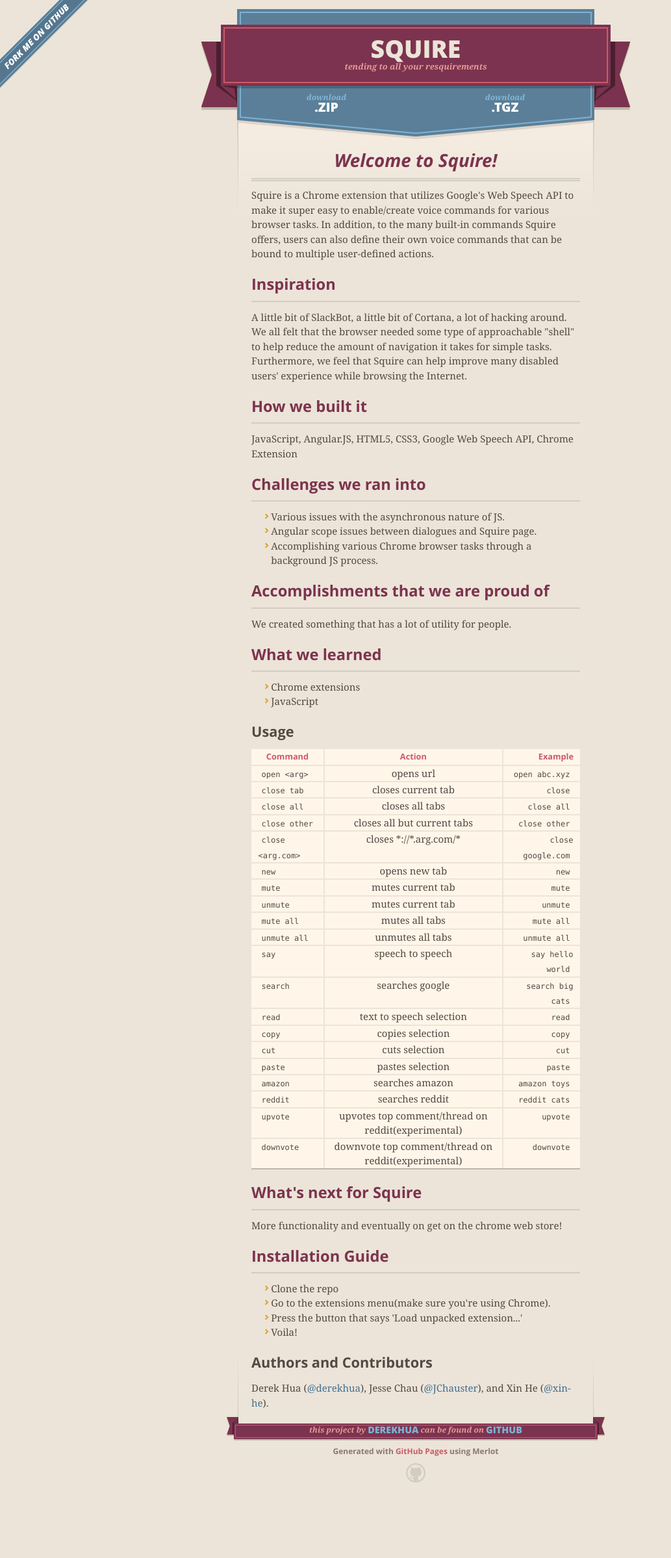
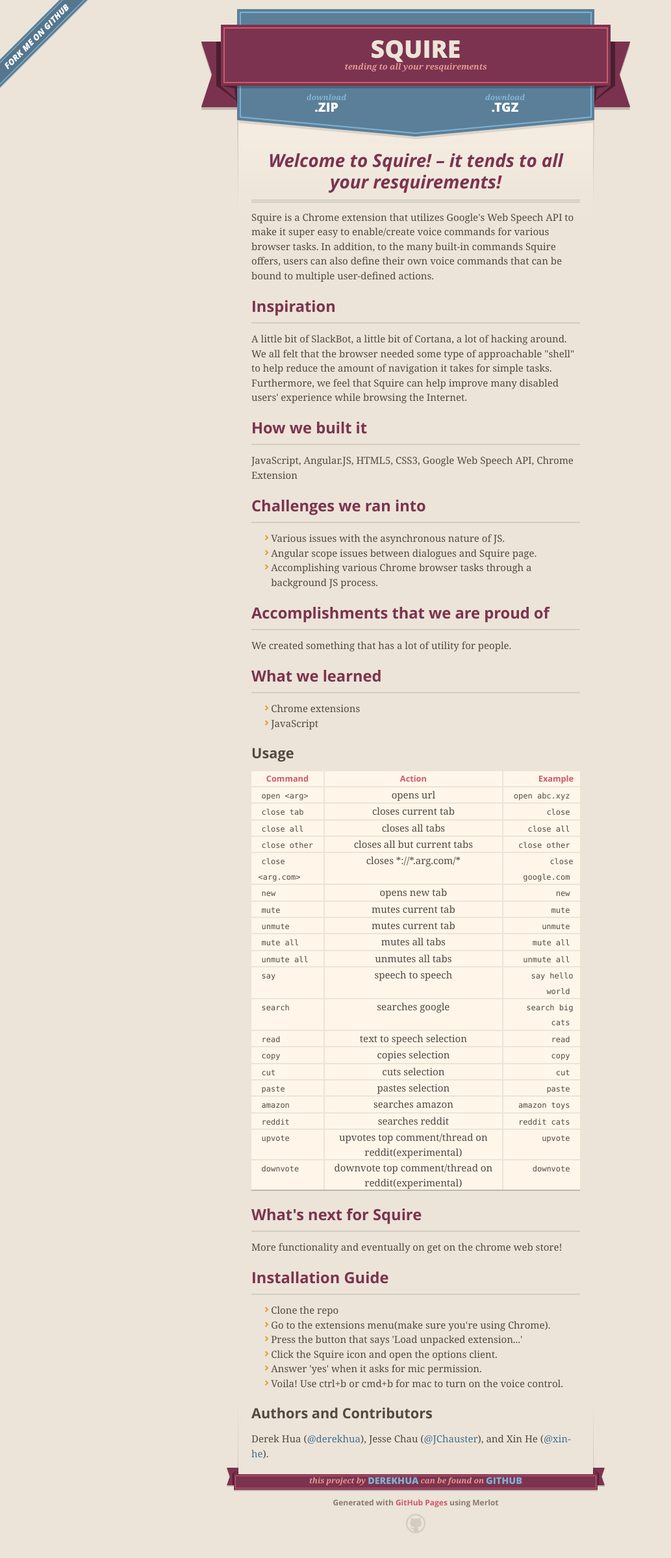
Before and after one commit to derekhua/squire, a plain HTML site: page index.html in a window 1280 px wide. Shown: the whole page at 65% size, without its empty margins (0-1033 px from the left). Before the commit the page ends 2322 px from the top, so only its background shows below. Drawn offline with nearby package versions, Linux system fonts and the light colour scheme.

```diff
--- a/index.html
+++ b/index.html
@@ -47,7 +47,7 @@
 
       <section id="main_content">
         <h1>
-<a id="welcome-to-squire" class="anchor" href="#welcome-to-squire" aria-hidden="true"><span aria-hidden="true" class="octicon octicon-link"></span></a>Welcome to Squire!</h1>
+<a id="welcome-to-squire--it-tends-to-all-your-resquirements" class="anchor" href="#welcome-to-squire--it-tends-to-all-your-resquirements" aria-hidden="true"><span aria-hidden="true" class="octicon octicon-link"></span></a>Welcome to Squire! – it tends to all your resquirements!</h1>
 
 <p>Squire is a Chrome extension that utilizes Google's Web Speech API to make it super easy to enable/create voice commands for various browser tasks. In addition, to the many built-in commands Squire offers, users can also define their own voice commands that can be bound to multiple user-defined actions.</p>
 
@@ -210,7 +210,9 @@
 <li>Clone the repo</li>
 <li>Go to the extensions menu(make sure you're using Chrome).</li>
 <li>Press the button that says 'Load unpacked extension...'</li>
-<li>Voila!</li>
+<li>Click the Squire icon and open the options client.</li>
+<li>Answer 'yes' when it asks for mic permission.</li>
+<li>Voila! Use ctrl+b or cmd+b for mac to turn on the voice control.</li>
 </ul>
 
 <h3>
```
Also changed, not shown: params.json (+1 -1 lines).
